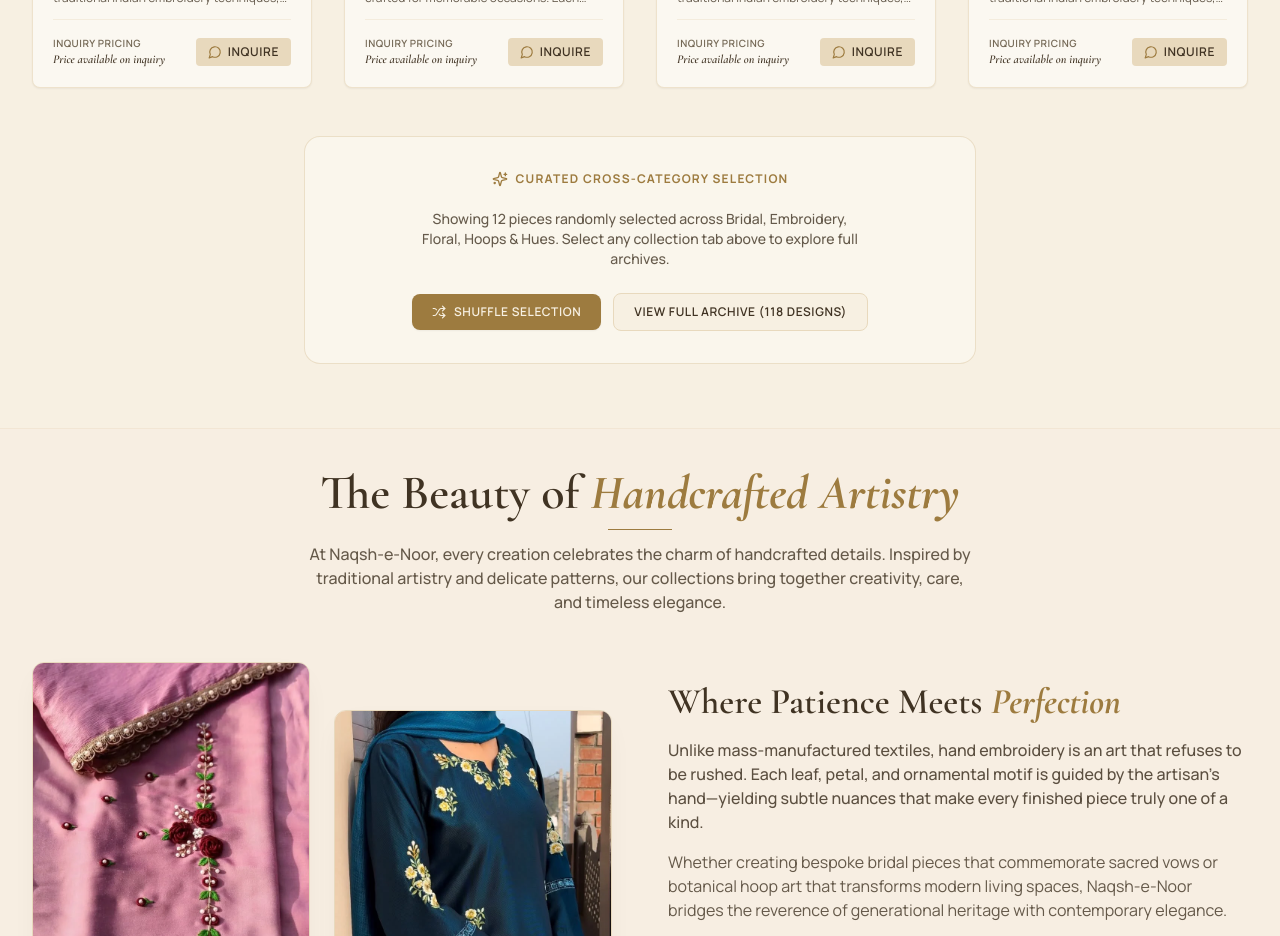
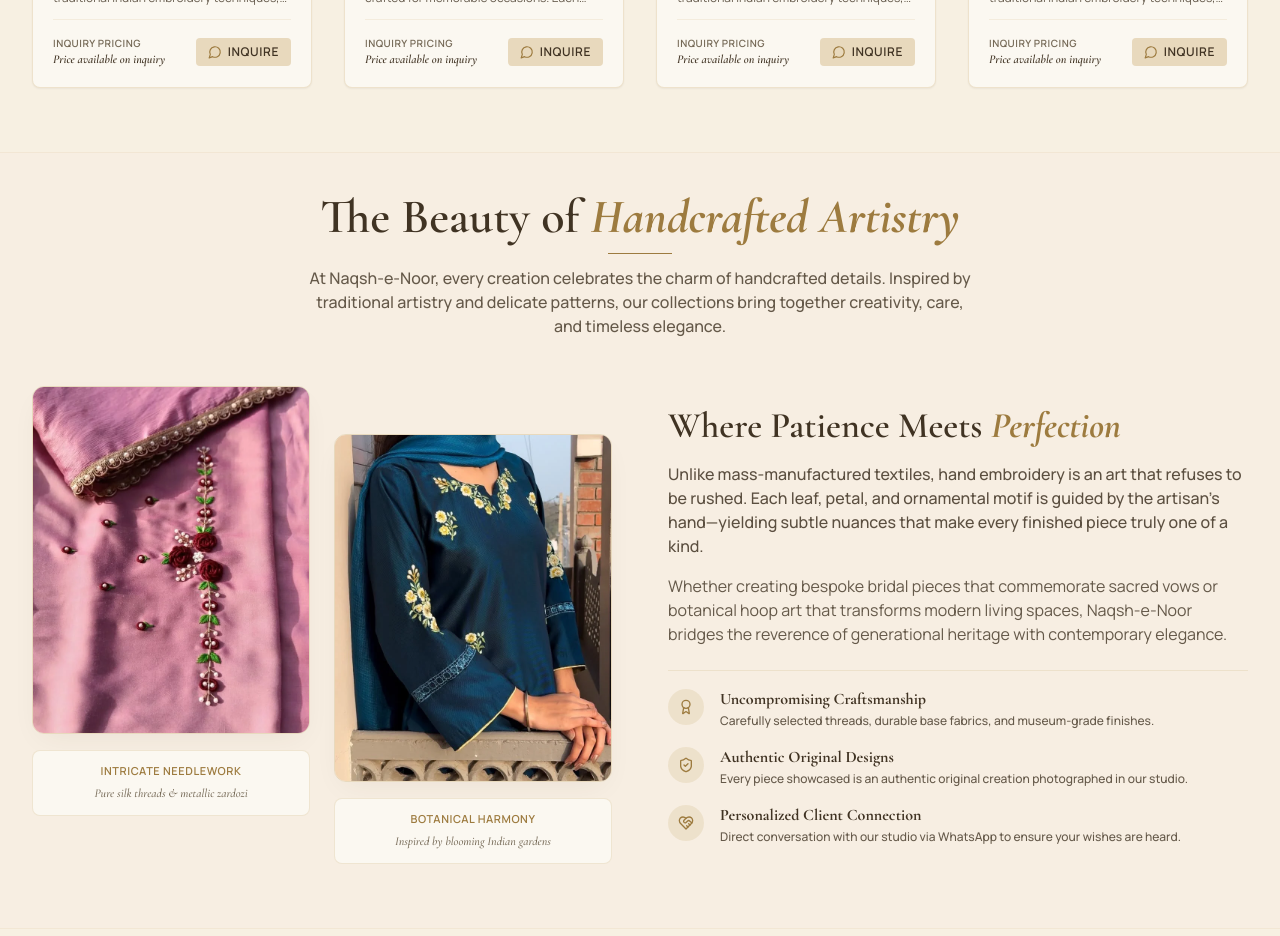
Before and after one commit to Rsmiyani/nashq-e-noor_prod, a React (Vite) app: page / in a window 1280 px wide. Shown: the part 4060-4996 px from the top of the page. Built offline with nearby package versions, Linux system fonts and the light colour scheme.

Commit message:
Remove curated cross-category info banner and buttons from bottom of catalog

```diff
--- a/src/components/ProductCatalog.tsx
+++ b/src/components/ProductCatalog.tsx
@@ -1,5 +1,5 @@
 import React, { useState, useMemo } from 'react';
-import { Search, X, SlidersHorizontal, RefreshCw, Shuffle, Sparkles } from 'lucide-react';
+import { Search, X, SlidersHorizontal, RefreshCw, Shuffle } from 'lucide-react';
 import { allProducts, Product, CategoryKey } from '../data/products';
 import { ProductCard } from './ProductCard';
 
@@ -293,35 +293,7 @@ export const ProductCatalog: React.FC<ProductCatalogProps> = ({
               ))}
             </div>
 
-            {/* Curated Cross-Category Mode Footer */}
-            {isCuratedAllMode && (
-              <div className="mt-12 text-center space-y-4 bg-cream/70 rounded-2xl border border-champagne/80 p-6 sm:p-8 max-w-2xl mx-auto shadow-xs">
-                <div className="inline-flex items-center gap-2 text-xs uppercase tracking-widest text-gold font-bold">
-                  <Sparkles className="w-4 h-4" />
-                  <span>Curated Cross-Category Selection</span>
-                </div>
-                <p className="text-sm text-espresso/80 font-medium max-w-md mx-auto">
-                  Showing 12 pieces randomly selected across Bridal, Embroidery, Floral, Hoops &amp; Hues. Select any collection tab above to explore full archives.
-                </p>
-                <div className="flex flex-wrap items-center justify-center gap-3 pt-2">
-                  <button
-                    onClick={() => setShuffleSeed((s) => s + 1)}
-                    className="inline-flex items-center gap-2 px-5 py-2.5 bg-gold hover:bg-gold-dark text-warm-ivory text-xs font-semibold tracking-wider uppercase rounded-lg transition-colors shadow-sm focus:outline-none"
-                  >
-                    <Shuffle className="w-3.5 h-3.5" />
-                    <span>Shuffle Selection</span>
-                  </button>
-                  <button
-                    onClick={() => setShowAllInAllTab(true)}
-                    className="inline-flex items-center gap-2 px-5 py-2.5 bg-warm-ivory hover:bg-champagne/40 text-espresso text-xs font-semibold tracking-wider uppercase rounded-lg border border-champagne transition-colors focus:outline-none"
-                  >
-                    <span>View Full Archive ({allProducts.length} Designs)</span>
-                  </button>
-                </div>
-              </div>
-            )}
-
-            {/* Standard Pagination Controls for specific categories or expanded archive view */}
+            {/* Standard Pagination Controls for specific categories */}
             {!isCuratedAllMode && visibleCount < filteredProducts.length && (
               <div className="mt-14 text-center space-y-4">
                 <p className="text-xs text-muted-brown">
@@ -342,35 +314,6 @@ export const ProductCatalog: React.FC<ProductCatalogProps> = ({
                     Show All ({filteredProducts.length})
                   </button>
                 </div>
-
-                {showAllInAllTab && selectedCategory === 'all' && (
-                  <div className="pt-2">
-                    <button
-                      onClick={() => {
-                        setShowAllInAllTab(false);
-                        setVisibleCount(24);
-                      }}
-                      className="text-xs text-gold hover:text-gold-dark font-semibold tracking-wider uppercase underline"
-                    >
-                      ← Back to Curated Selection (12 Pieces)
-                    </button>
-                  </div>
-                )}
-              </div>
-            )}
-
-            {/* When all items in full archive are shown, give option to return to curated if in 'all' */}
-            {!isCuratedAllMode && visibleCount >= filteredProducts.length && showAllInAllTab && selectedCategory === 'all' && (
-              <div className="mt-8 text-center">
-                <button
-                  onClick={() => {
-                    setShowAllInAllTab(false);
-                    setVisibleCount(24);
-                  }}
-                  className="text-xs text-gold hover:text-gold-dark font-semibold tracking-wider uppercase underline"
-                >
-                  ← Back to Curated Selection (12 Pieces)
-                </button>
               </div>
             )}
           </>
```
